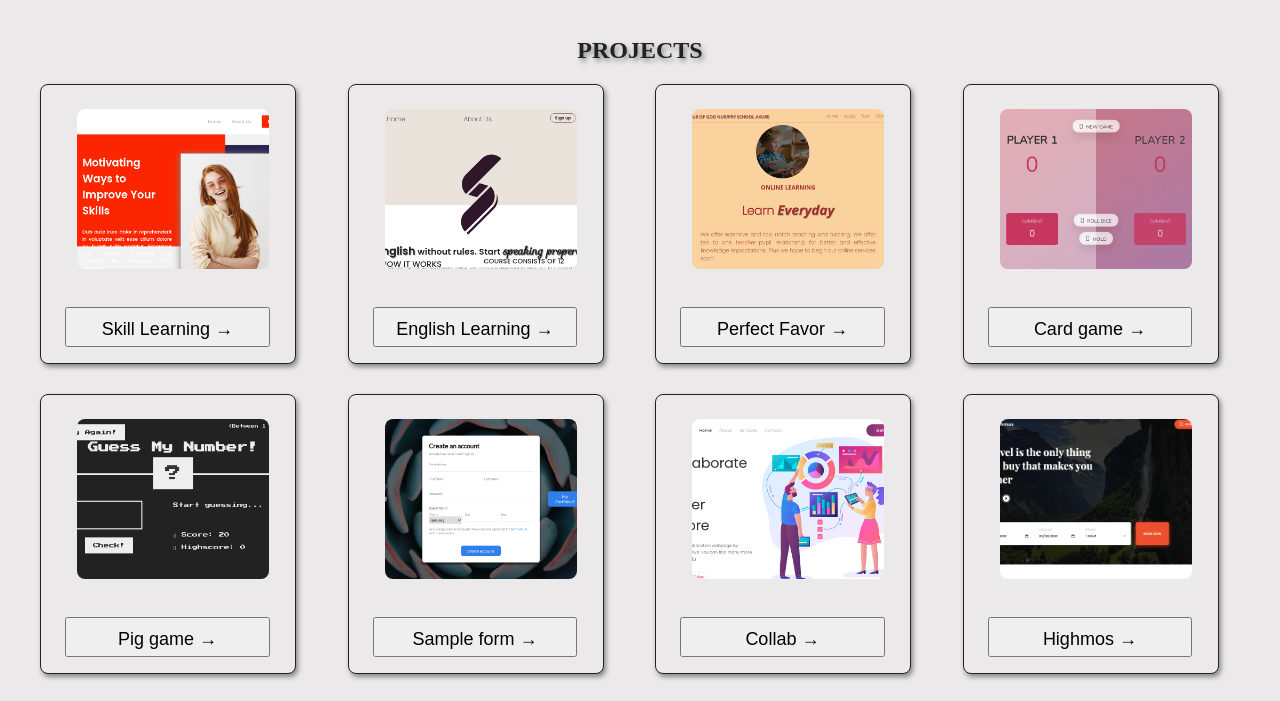
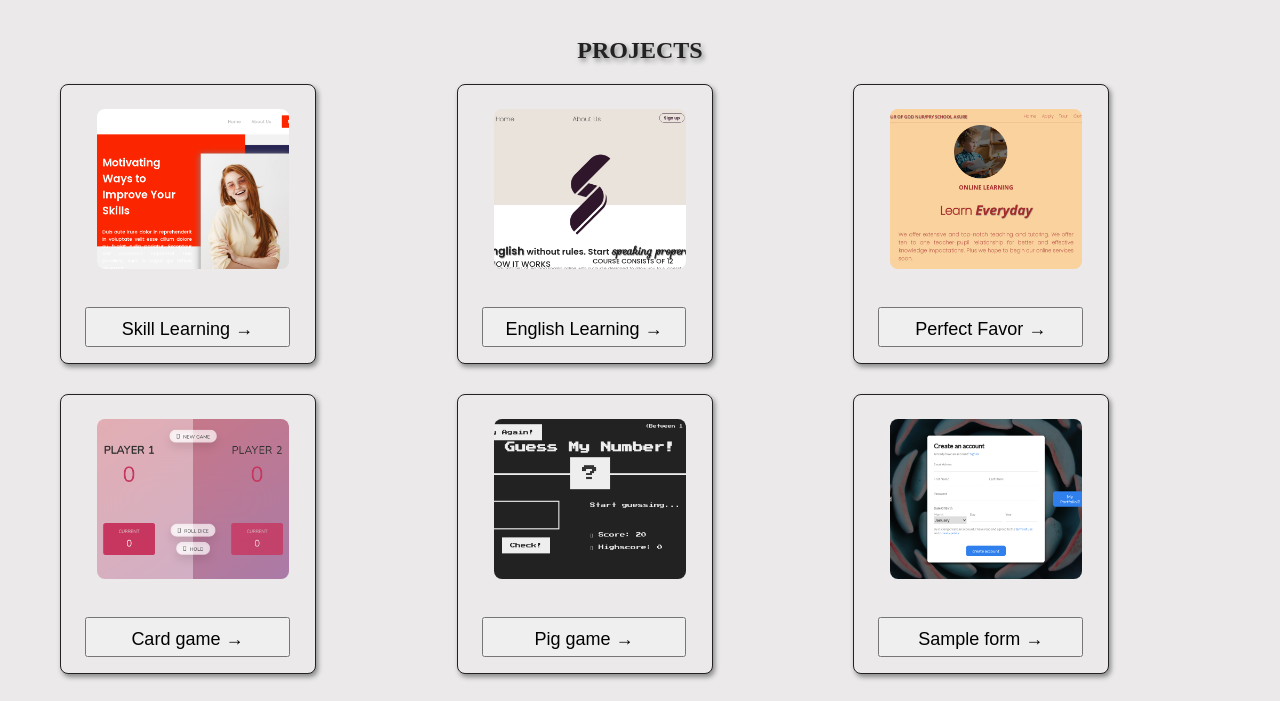
Before and after one commit to ladhenrytom/My-Portfolio, a plain HTML site: page index.html in a window 1280 px wide. Both pictures are taken after a click on the link "Projects". Shown: the part 84-785 px from the top of the page. Drawn offline with Linux system fonts and the light colour scheme.

Commit message:
Update style.css

```diff
--- a/style.css
+++ b/style.css
@@ -203,9 +203,9 @@ hr.nav {
   font-size: 24px;
 }
 .hidden {
-  margin: 10px 40px;
+  margin: 10px 60px;
   display: grid;
-  grid-template-columns: repeat(4, 1fr);
+  grid-template-columns: repeat(3, 1fr);
   column-gap: 30px;
   row-gap: 30px;
 }
```
